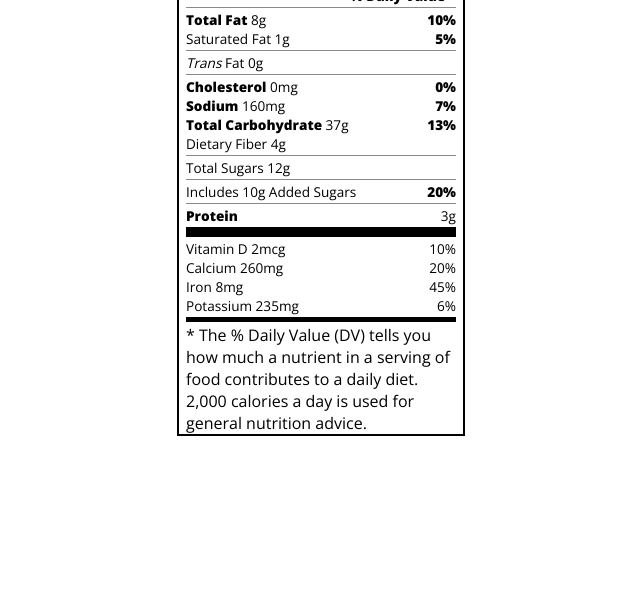
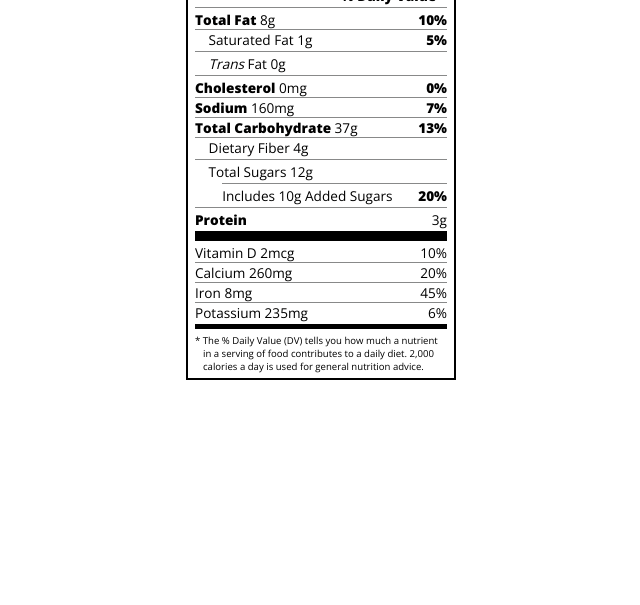
Before and after one commit to TrinaIlyza/CIT142H-PROJECTS, a plain HTML site: page NutritionLabel.html in a window 1280 px wide. Shown: the part 195-800 px from the top of the page, without its empty margins (319-959 px from the left). Drawn offline with nearby package versions, Linux system fonts and the light colour scheme.

Commit message:
finished the nutrition label activity (forgot to insert something)

```diff
--- a/NutritionLabel.html
+++ b/NutritionLabel.html
@@ -6,74 +6,108 @@
   <link href="https://fonts.googleapis.com/css?family=Open+Sans:400,700,800" rel="stylesheet">
   <link href="./styles.css" rel="stylesheet">
   <style>
-      <style>
     * {
       box-sizing: border-box;
     }
+
     html {
       font-size: 16px;
     }
+
     body {
       font-family: 'Open Sans', sans-serif;
     }
+
     .label {
       border: 2px solid black;
       width: 270px;
       margin: 20px auto;
       padding: 0 7px;
     }
+
     header h1 {
       text-align: center;
       margin: -4px 0;
       letter-spacing: 0.15px
     }
+
     p {
       margin: 0;
       display: flex;
       justify-content: space-between;
     }
+
     .divider {
       border-bottom: 1px solid #888989;
       margin: 2px 0;
     }
+
     .bold {
       font-weight: 800;
     }
+
     .large {
       height: 10px;
     }
+
     .large, .medium {
       background-color: black;
       border: 0;
     }
+
     .medium {
       height: 5px;
     }
+
     .small-text {
       font-size: 0.85rem;
     }
+
+
     .calories-info {
       display: flex;
       justify-content: space-between;
       align-items: flex-end;
     }
+
     .calories-info h2 {
       margin: 0;
     }
+
     .left-container p {
       margin: -5px -2px;
       font-size: 2em;
       font-weight: 700;
     }
+
     .calories-info span {
       margin: -7px -2px;
       font-size: 2.4em;
       font-weight: 700;
     }
+
     .right {
       justify-content: flex-end;
     }
-  </style>
+
+    .indent {
+      margin-left: 1em;
+    }
+
+    .double-indent {
+      margin-left: 2em;
+    }
+
+    .daily-value p:not(.no-divider) {
+      border-bottom: 1px solid #888989;
+    }
+
+    .note {
+      font-size: 0.6rem;
+      margin: 5px 0;
+      padding: 0 8px;
+      text-indent: -8px;
+    }
   </style>
 </head>
 <body>
```
Lines whose indentation alone changed are shown as unchanged.
